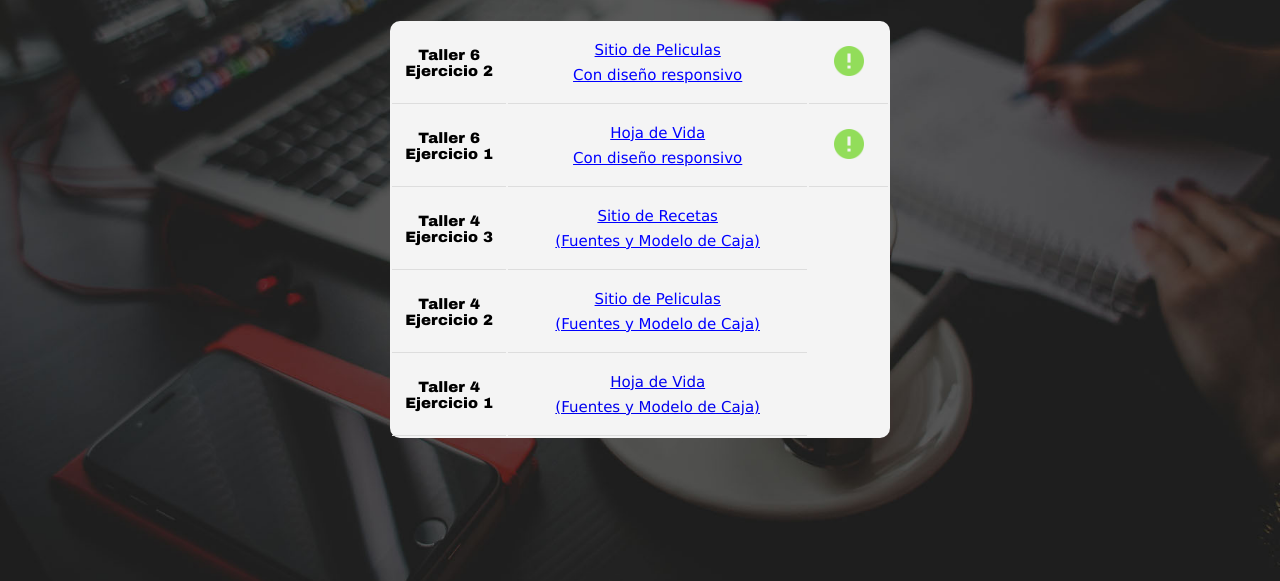
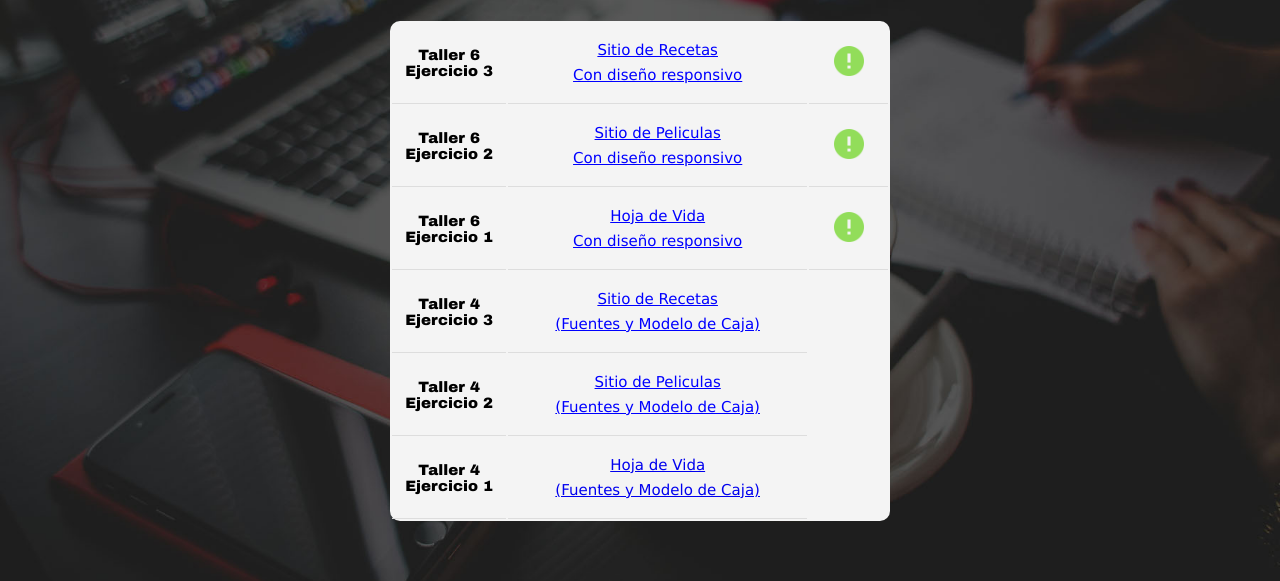
Before and after one commit to junkluis/junkluis.github.io, a plain HTML site: page index.html in a window 1280 px wide. Shown: the part 219-800 px from the top of the page. Drawn offline with Linux system fonts and the light colour scheme.

Commit message:
actualizacion del index

```diff
--- a/index.html
+++ b/index.html
@@ -23,6 +23,17 @@
     </header>
     <section>
       <table class="table table-hover" id="proyectos">
+        <tr>
+          <td >Taller 6<br /> Ejercicio 3</td>
+          <td style="padding: 15px; font-family: 'Verdana'; line-height: 25px; " >
+            <a href="./Taller6/RecetasOn-line/recetas.html" style="color: blue;">
+             Sitio de Recetas <br />Con diseño responsivo
+            </a>
+          </td>
+          <td>
+            <img src="img/new.png" width="30" alt="new">
+          </td>
+        </tr>
         <tr>
           <td >Taller 6<br /> Ejercicio 2</td>
           <td style="padding: 15px; font-family: 'Verdana'; line-height: 25px; " >
```
